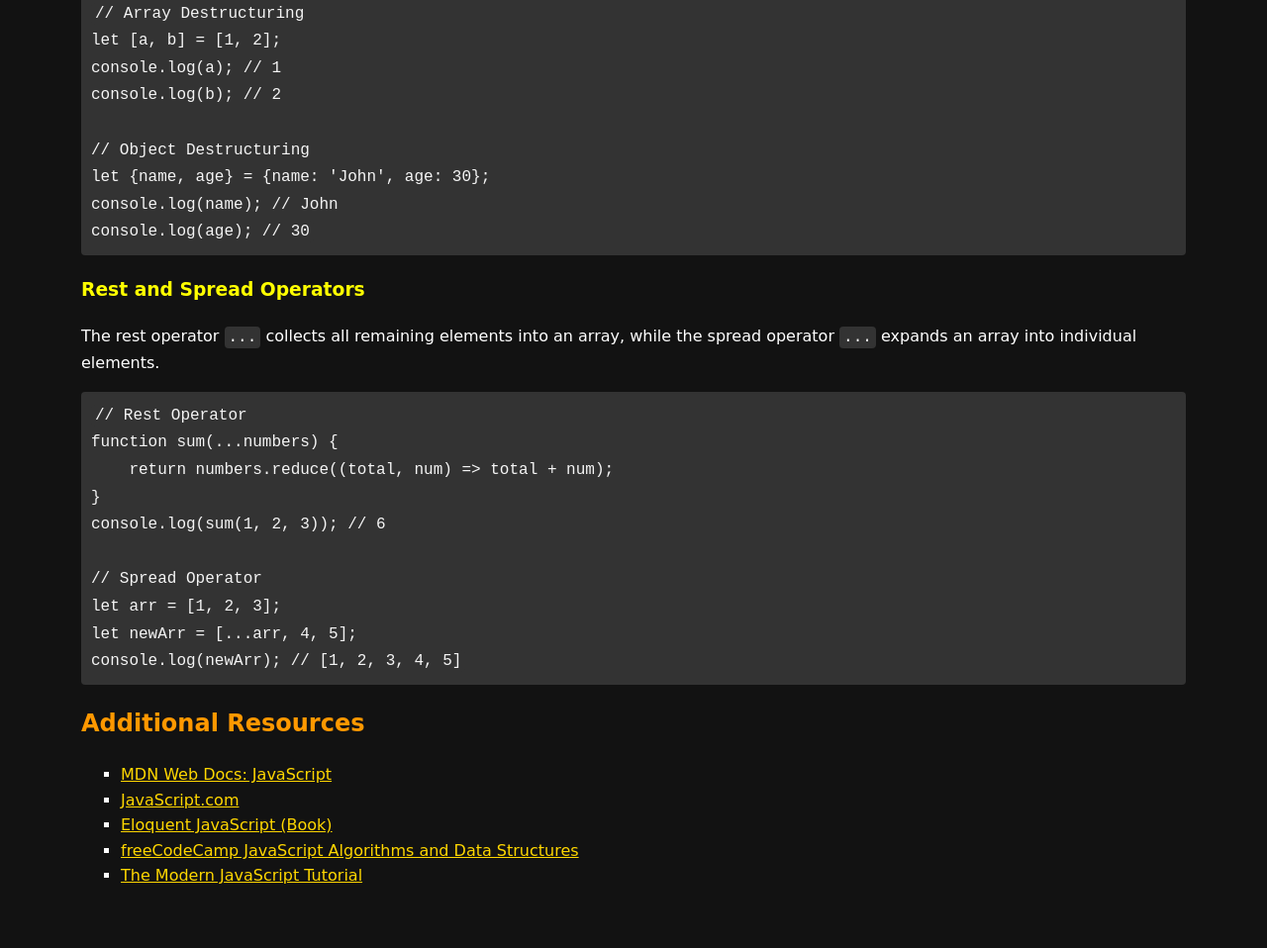
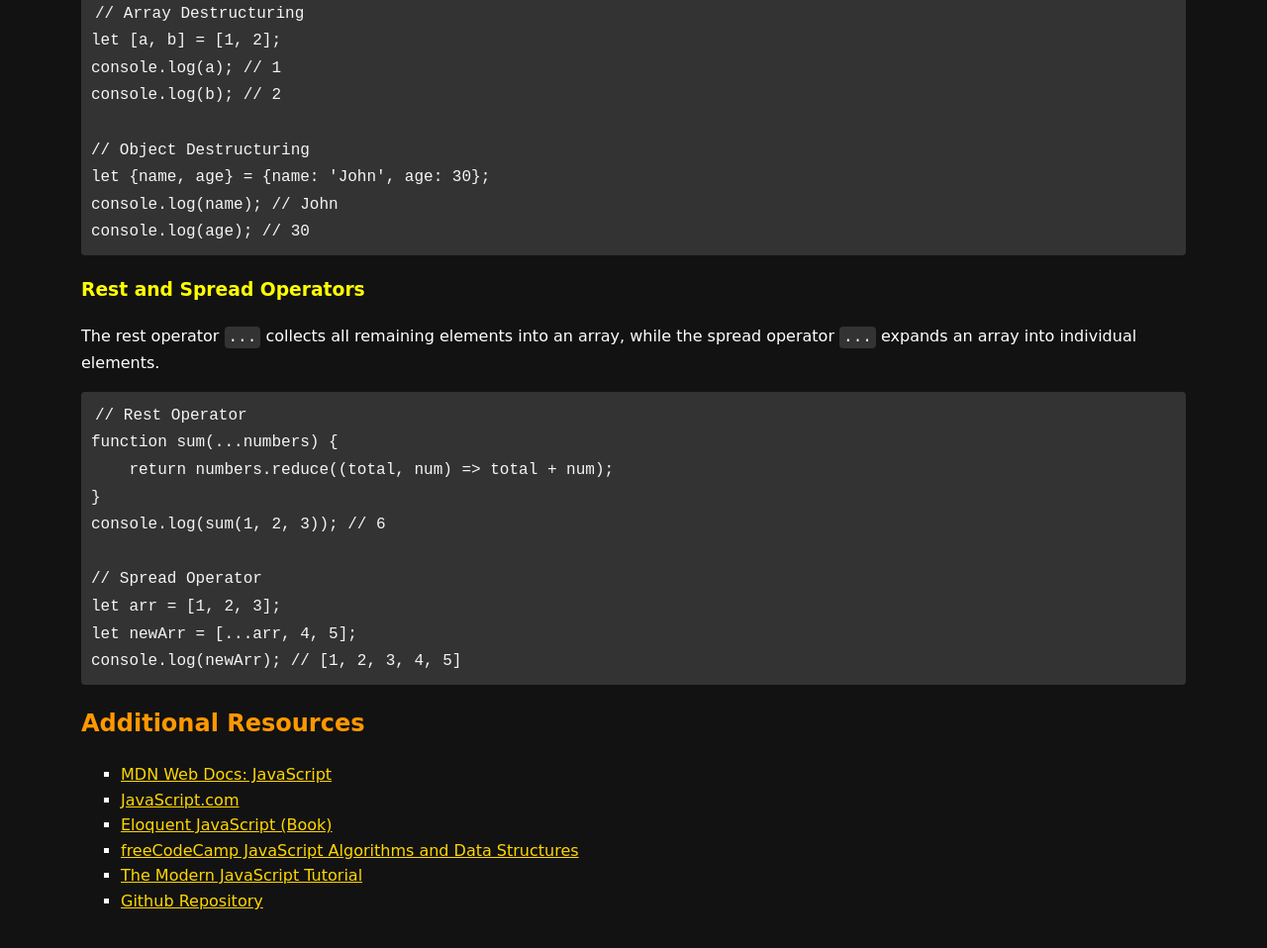
Before and after one commit to ayahack89/JavaScript.all, a plain HTML site: page index.html in a window 1280 px wide. Shown: the part 5305-6263 px from the top of the page at 99% size. Before the commit the page ends 6239 px from the top, so only its background shows below. Drawn offline with Linux system fonts and the light colour scheme.

Commit message:
Js documentation update

```diff
--- a/index.html
+++ b/index.html
@@ -3,6 +3,8 @@
 <head>
     <meta charset="UTF-8">
     <meta name="viewport" content="width=device-width, initial-scale=1.0">
+    <meta name="description" content="This website contains all essential JavaScript concepts, from basic to advanced levels, including practice sets and mini-projects. It's a valuable resource for any JavaScript developer. Make sure not to skip it—practice regularly and continue upgrading your skills.">
+    <link rel="shortcut icon" href="icon/Unofficial_JavaScript_logo_2.svg.png" type="image/x-icon">
     <title>JavaScript Important Concepts</title>
     <style>
         body {
@@ -256,6 +258,8 @@ console.log(newArr); // [1, 2, 3, 4, 5]</code></pre>
         <li><a href="https://eloquentjavascript.net/">Eloquent JavaScript (Book)</a></li>
         <li><a href="https://www.freecodecamp.org/learn">freeCodeCamp JavaScript Algorithms and Data Structures</a></li>
         <li><a href="https://javascript.info/">The Modern JavaScript Tutorial</a></li>
+        <li><a href="https://github.com/ayahack89/JavaScript.all">Github Repository</a></li>
+
     </ul>
     </div>
 </body>
```
Also changed, not shown: icon/Unofficial_JavaScript_logo_2.svg.png (added).
